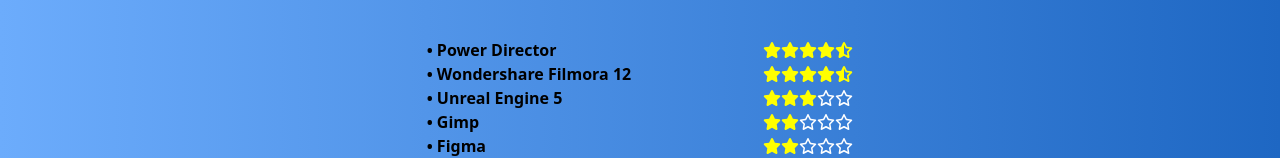
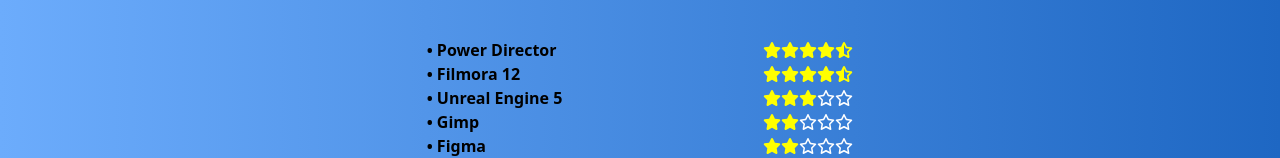
Before and after one commit to rubenwebportfolio/Portfolio, a React (Create React App) app: page /#/tools in a window 1280 px wide. Shown: the part 442-600 px from the top of the page. Built offline with nearby package versions, Linux system fonts and the light colour scheme.

Commit message:
Portfolio

```diff
--- a/src/pages/Tools.js
+++ b/src/pages/Tools.js
@@ -51,7 +51,7 @@
           <Stars score={4.5} />
         </div>
         <div className="flex justify-between lg:w-4/12 w-10/12">
-          <div>• Wondershare Filmora 12</div>
+          <div>• Filmora 12</div>
           <Stars score={4.5} />
         </div>
         <div className="flex justify-between lg:w-4/12 w-10/12">
```
